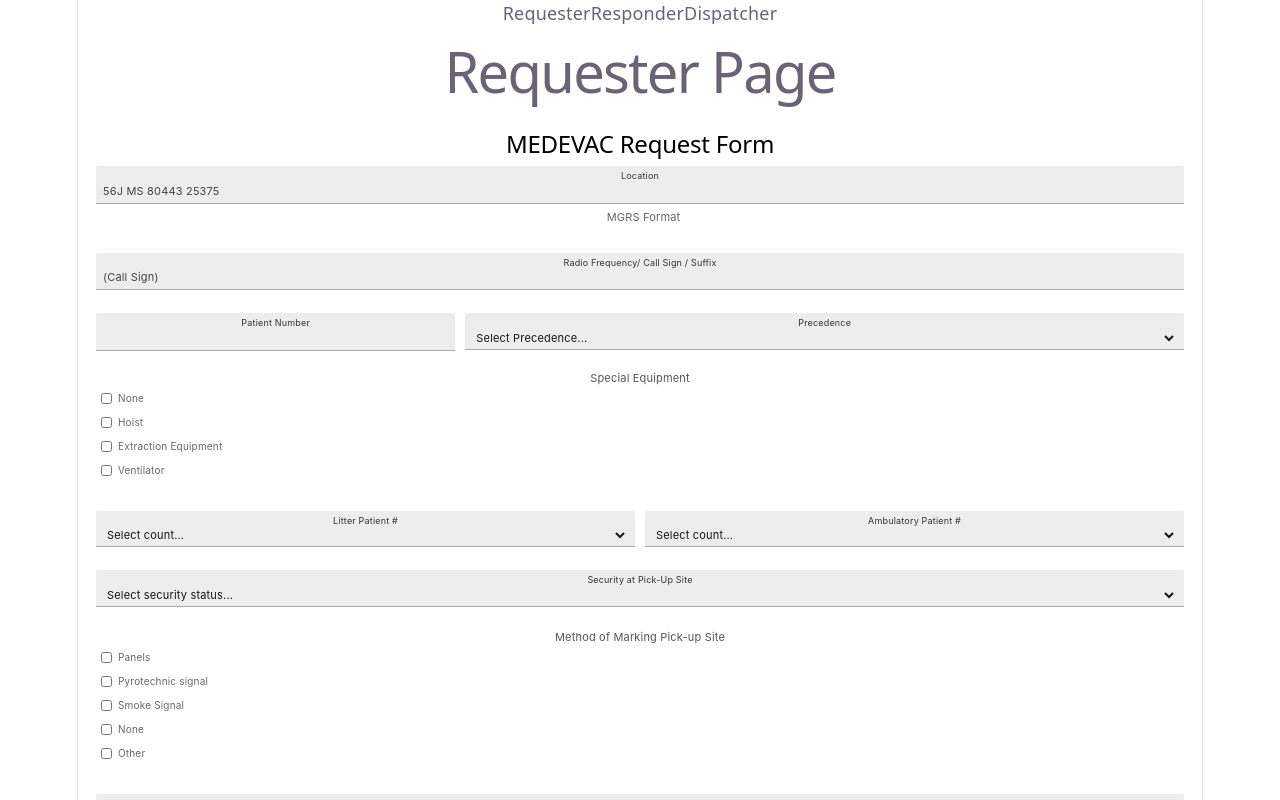
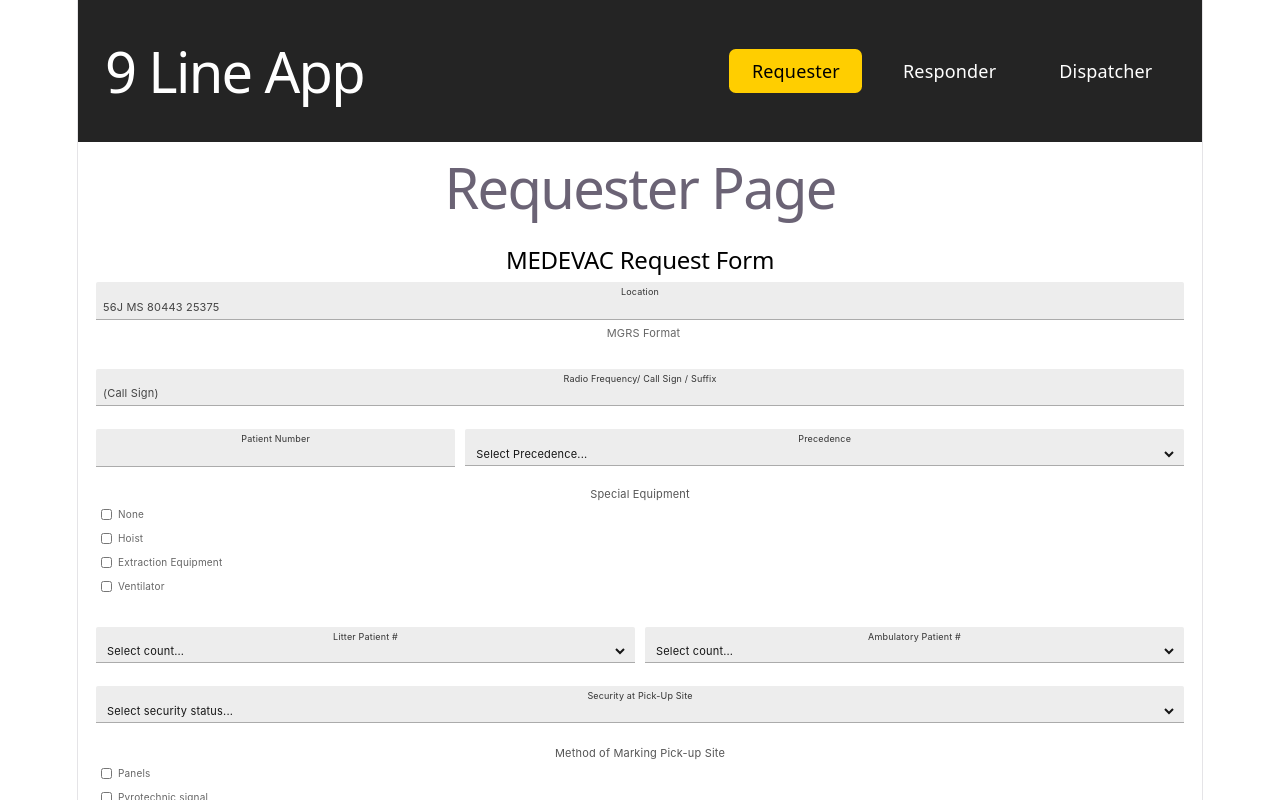
Before and after one commit to armstronguriah/9-Line-2, a React (Vite) app in the folder frontend/: page / in a window 1280 px wide. Shown: the top 800 px of the page. Built offline with nearby package versions, Linux system fonts and the light colour scheme.

Commit message:
added navbar styling and on-hover effects

```diff
--- a/frontend/src/components/NavBar.tsx
+++ b/frontend/src/components/NavBar.tsx
@@ -2,13 +2,26 @@ import {NavLink} from "react-router-dom";
 
 
 function NavBar() {
+    const linkStyle = ({ isActive }: { isActive: boolean }) =>
+        `rounded-md px-5 py-2 font-medium transition-colors
+    ${
+            isActive
+                ? "bg-[#FFCE00] text-black"
+                : "text-white hover:bg-[#383838] hover:text-[#FFCE00]"
+        }`;
     return (
-        <nav>
-            <NavLink to="/">Requester</NavLink>
-            <NavLink to="/responder">Responder</NavLink>
-            <NavLink to="/dispatcher">Dispatcher</NavLink>
+        <nav className="w-full bg-[#242424] px-6">
+            <div className="flex flex-wrap items-center justify-between gap-4">
+
+                <h1 className="text-xl font-bold text-white">9 Line App</h1>
+
+                <div className="flex items-center gap-4">
+                    <NavLink className={linkStyle} to="/" end>Requester</NavLink>
+                    <NavLink className={linkStyle} to="/responder">Responder</NavLink>
+                    <NavLink className={linkStyle} to="/dispatcher">Dispatcher</NavLink>
+                </div>
+            </div>
         </nav>
-
     );
 }
 
```
